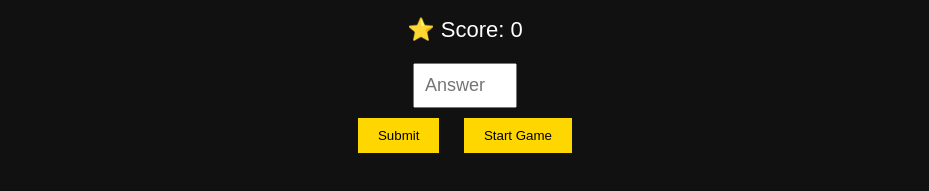
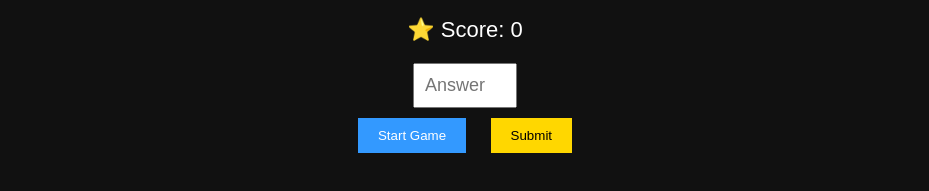
Before and after one commit to xing75967/math_practice_tool, a plain HTML site: page g2/multiplication_table.html in a window 1280 px wide. Shown: the part 507-698 px from the top of the page, without its empty margins (175-1104 px from the left). Drawn offline with Linux system fonts and the light colour scheme.

Commit message:
Update multiplication_table.html

```diff
--- a/g2/multiplication_table.html
+++ b/g2/multiplication_table.html
@@ -43,6 +43,12 @@
     margin-top: 20px;
     font-size: 22px;
 }
+
+/* ✅ 新增：Start按钮颜色 */
+.start-btn {
+    background: #3399ff;
+    color: white;
+}
 </style>
 </head>
 
@@ -61,8 +67,10 @@
 
 <input id="answerInput" placeholder="Answer">
 <br>
+
+<!-- ✅ 已交换位置 -->
+<button class="start-btn" onclick="startGame()">Start Game</button>
 <button onclick="submitAnswer()">Submit</button>
-<button onclick="startGame()">Start Game</button>
 
 <div class="box" id="feedback"></div>
 <div class="box" id="summary"></div>
```
